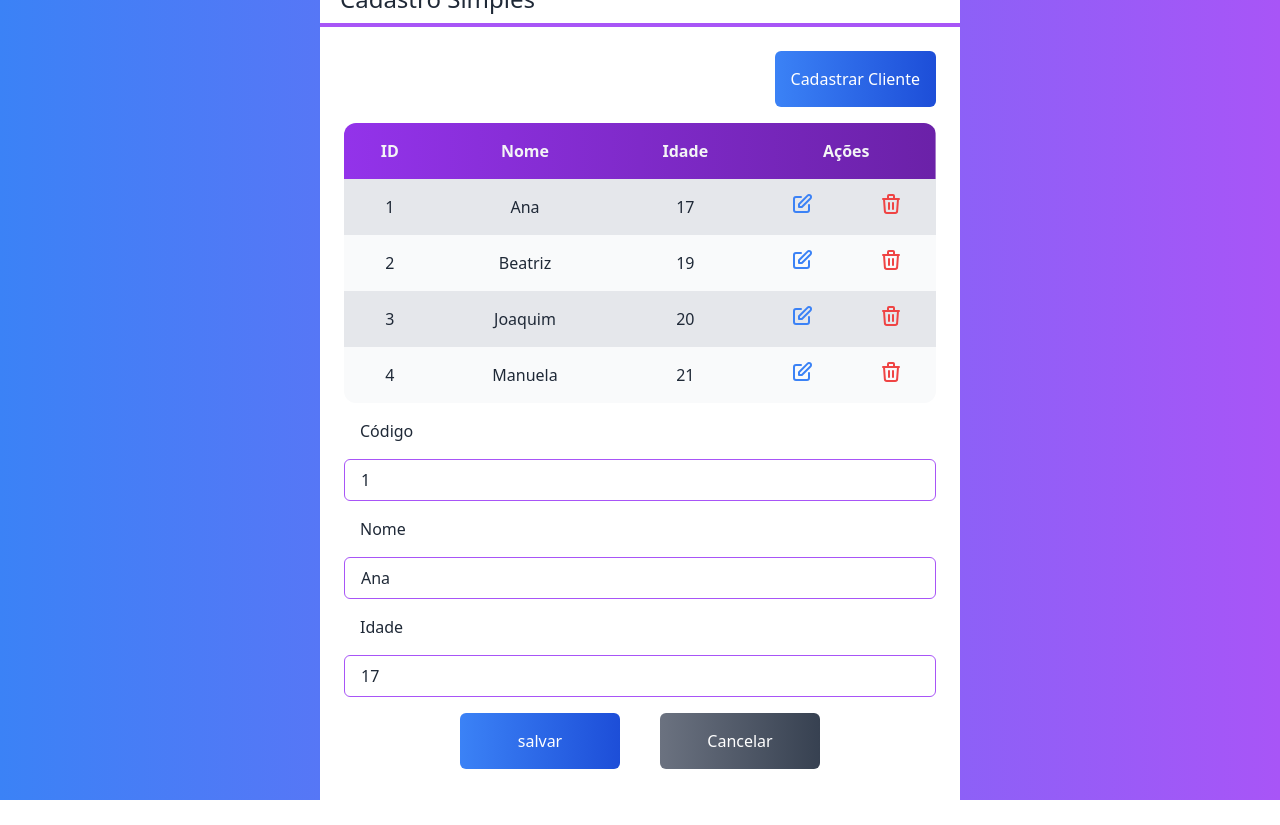
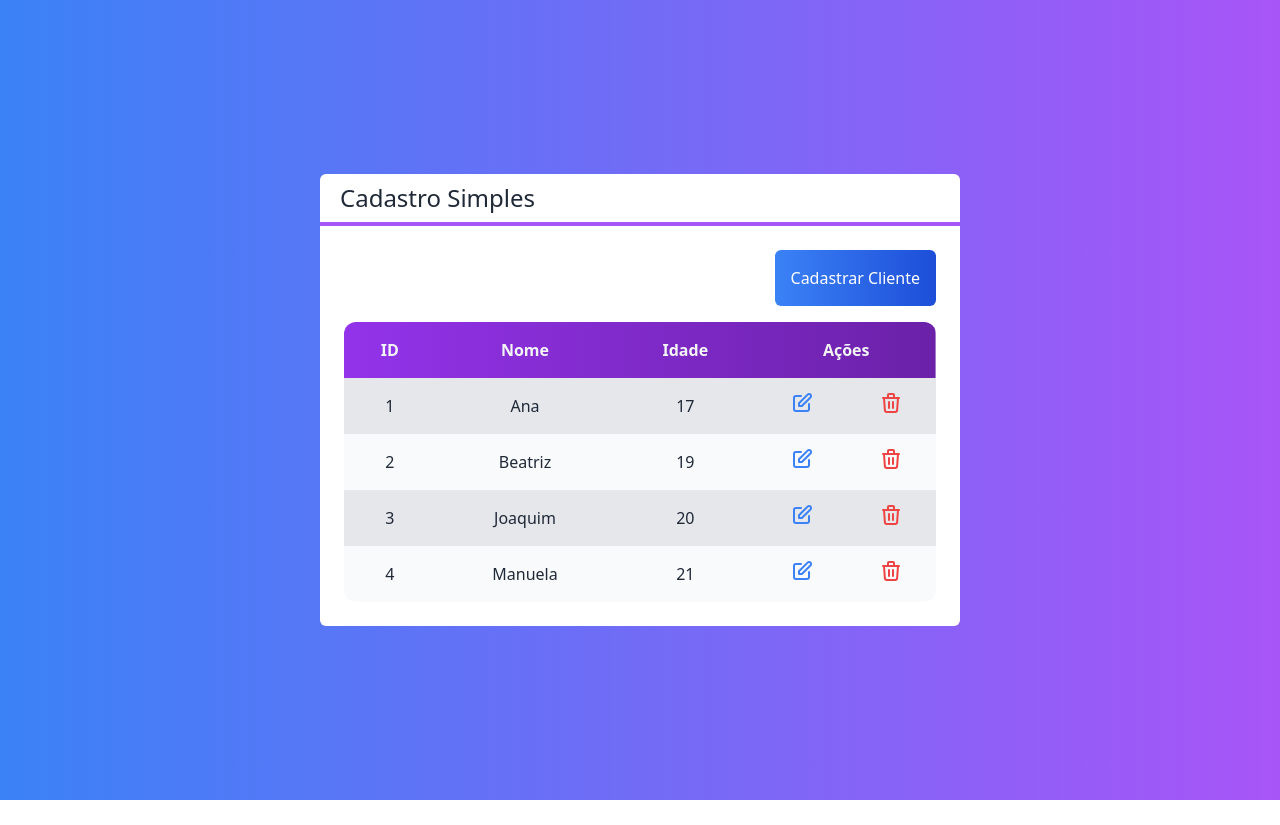
Before and after one commit to Braz99/cadastro-clientes, a Next.js app: page / in a window 1280 px wide. After the commit the page ends 800 px from the top, so only its background shows below. Built offline with nearby package versions, Linux system fonts and the light colour scheme.

Commit message:
Adiciona uma lógica para alternar entre a tabela e o formulário

```diff
--- a/src/components/ButtonApp.tsx
+++ b/src/components/ButtonApp.tsx
@@ -1,13 +1,15 @@
 interface ButtonProps {
   children: string;
   color?: "blue" | "gray" | "red";
-  className?: string
+  className?: string;
+  onClick?: () => void;
 }
 
 export default function ButtonApp(props: ButtonProps) {
   let color = props.color ?? "gray";
   return (
     <button
+      onClick={props.onClick}
       className={`
     p-4
     text-white
--- a/src/components/FormClient.tsx
+++ b/src/components/FormClient.tsx
@@ -5,6 +5,8 @@ import InputData from "./InputData";
 
 interface FormProps {
   client: Client;
+  clientChange: (client: Client) => void;
+  cancel?: () => void;
 }
 
 export default function FormClient(props: FormProps) {
@@ -19,10 +21,16 @@ export default function FormClient(props: FormProps) {
       <InputData valueChange={setName} text="Nome" value={name} />
       <InputData valueChange={setAge} text="Idade" value={age} type="number" />
       <div className="flex justify-center m-4 ">
-        <ButtonApp color="blue" className="mr-10 w-40">
+        <ButtonApp
+          onClick={() => props.clientChange?.(new Client(name, age, id))}
+          color="blue"
+          className="mr-10 w-40"
+        >
           {id ? "salvar" : "alterar"}
         </ButtonApp>
-        <ButtonApp className="w-40">Cancelar</ButtonApp>
+        <ButtonApp className="w-40" onClick={props.cancel}>
+          Cancelar
+        </ButtonApp>
       </div>
     </div>
   );
--- a/src/components/InputData.tsx
+++ b/src/components/InputData.tsx
@@ -9,7 +9,7 @@ interface InputProps {
 export default function InputData(props: InputProps) {
   return (
     <div className="flex flex-col">
-      <label className="m-4">{props.text}</label>
+      <label className="mb-4 mt-2">{props.text}</label>
       <input
         onChange={(e) => props.valueChange?.(e.target.value)}
         type={props.type ?? "text"}
--- a/src/core/Client.ts
+++ b/src/core/Client.ts
@@ -1,30 +1,27 @@
 export default class Client {
-    #id: string | number
-    #name: string
-    #age: number
+  #id?: string | number;
+  #name: string;
+  #age: number;
 
+  constructor(name: string, age: number, id?: string | number) {
+    this.#name = name;
+    this.#age = age;
+    this.#id = id;
+  }
 
-    constructor(id: string | number, name: string, age: number) {
-        this.#id = id
-        this.#name = name
-        this.#age = age
+  static empty() {
+    return new Client("", 0, 0);
+  }
 
-    }
+  get name() {
+    return this.#name;
+  }
 
+  get age() {
+    return this.#age;
+  }
 
-    static empty() {
-        return new Client('', '', 0)
-    }
-
-    get id() {
-        return this.#id
-    }
-
-    get name() {
-        return this.#name
-    }
-
-    get age() {
-        return this.#age
-    }
+  get id() {
+    return this.#id;
+  }
 }
--- a/src/pages/index.tsx
+++ b/src/pages/index.tsx
@@ -1,3 +1,4 @@
+import { useState } from "react";
 import ButtonApp from "../components/ButtonApp";
 import FormClient from "../components/FormClient";
 import Layout from "../components/Layout";
@@ -36,11 +37,13 @@ export default function Home() {
   //   );
   // }
 
+  let [visible, setVisible] = useState<"formulary" | "table">("table");
+
   let clients = [
-    new Client(1, "Ana", 17),
-    new Client(2, "Beatriz", 19),
-    new Client(3, "Joaquim", 20),
-    new Client(4, "Manuela", 21),
+    new Client("Ana", 17, 1),
+    new Client("Beatriz", 19, 2),
+    new Client("Joaquim", 20, 3),
+    new Client("Manuela", 21, 4),
   ];
 
   function selectClient(client: Client) {
@@ -52,6 +55,10 @@ export default function Home() {
     console.log(client.name, "removed");
   }
 
+  function saveClient(client: Client) {
+    console.log(client);
+  }
+
   return (
     <div
       className={`flex h-screen w-screen
@@ -59,16 +66,26 @@ export default function Home() {
     bg-gradient-to-r from-blue-500 to-purple-500`}
     >
       <Layout title="Cadastro Simples">
+        {visible === "table" ? (
+          <>
             <div className={`flex justify-end`}>
-          <ButtonApp color="blue">Cadastrar Cliente</ButtonApp>
+              <ButtonApp onClick={() => setVisible("formulary")} color="blue">
+                Cadastrar Cliente
+              </ButtonApp>
             </div>
             <TableClients
               clients={clients}
               clientSelected={selectClient}
               clientRemoved={removeClient}
             ></TableClients>
-
-        <FormClient client={clients[0]} />
+          </>
+        ) : (
+          <FormClient
+            cancel={() => setVisible("table")}
+            clientChange={saveClient}
+            client={clients[0]}
+          />
+        )}
       </Layout>
     </div>
   );
```
Lines whose indentation alone changed are shown as unchanged.
